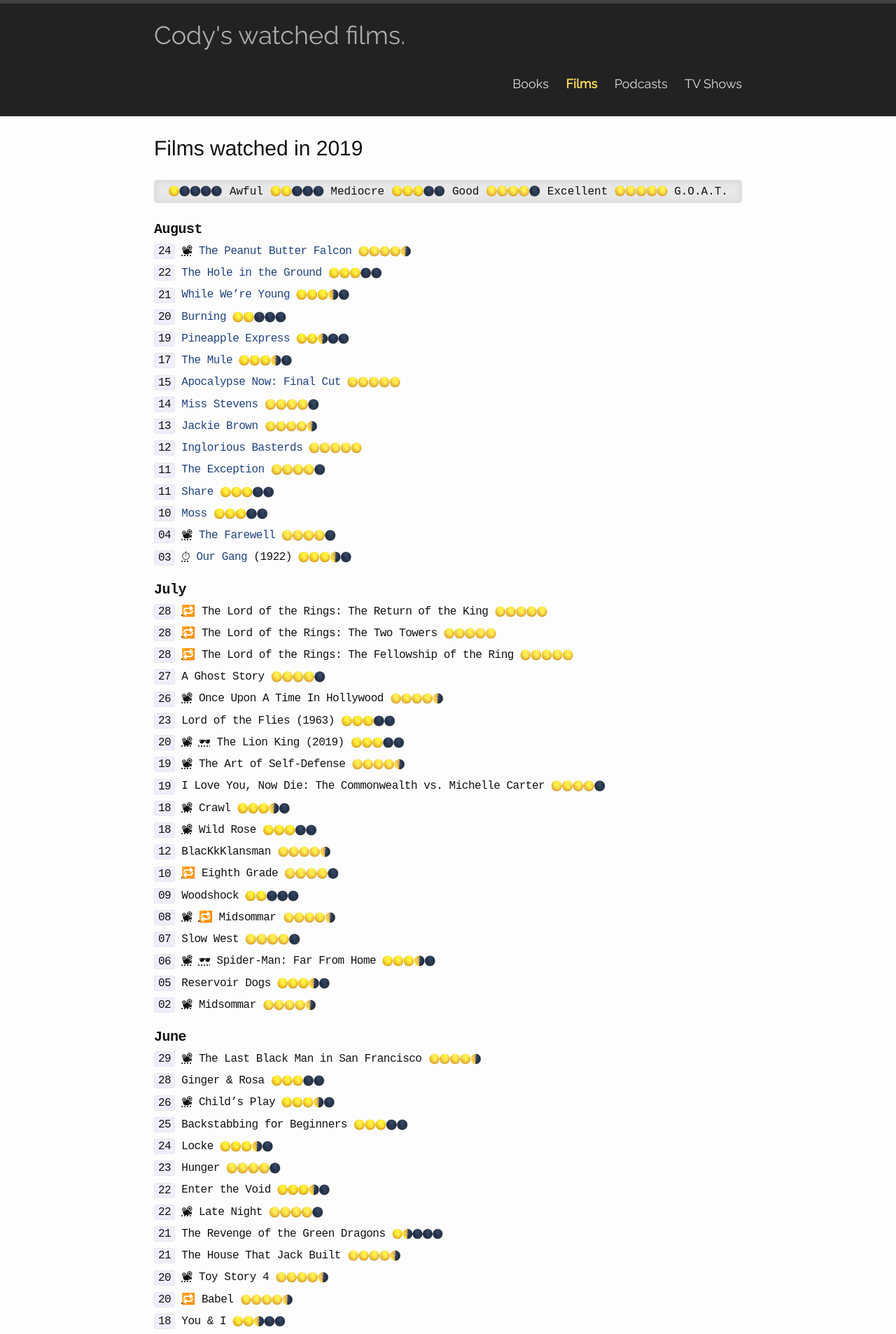
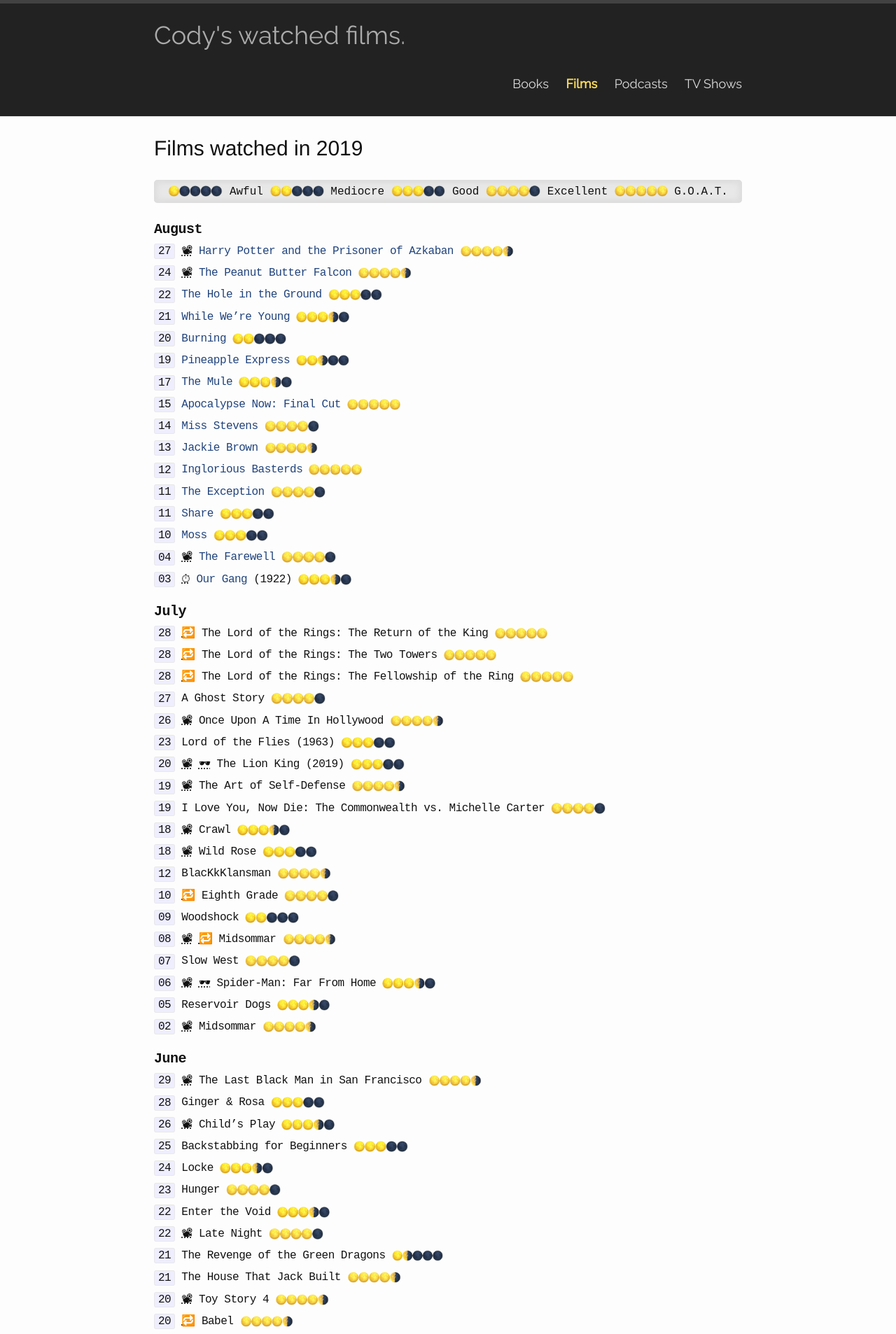
Before and after one commit to codydalerodgers/personal-blog, a Jekyll site: the page built from _films/2019.md, in a window 1280 px wide. Shown: the top 1906 px of the page at 70% size. Built offline with Jekyll 4.4.1, drawn with Linux system fonts in a browser that asks for light colours.

Commit message:
Update 2019.md

```diff
--- a/_films/2019.md
+++ b/_films/2019.md
@@ -4,6 +4,8 @@
 title: Films watched in 2019
 ---
 ## August
+`27` <abbr title="Theatre">📽</abbr> [Harry Potter and the Prisoner of Azkaban](https://www.imdb.com/title/tt0304141/) {{ site.fourhalf }}
+
 `24` <abbr title="Theatre">📽</abbr> [The Peanut Butter Falcon](https://www.imdb.com/title/tt4364194/) {{ site.fourhalf }}
 
 `22` [The Hole in the Ground](https://www.imdb.com/title/tt6198946/) {{ site.three }}
```
